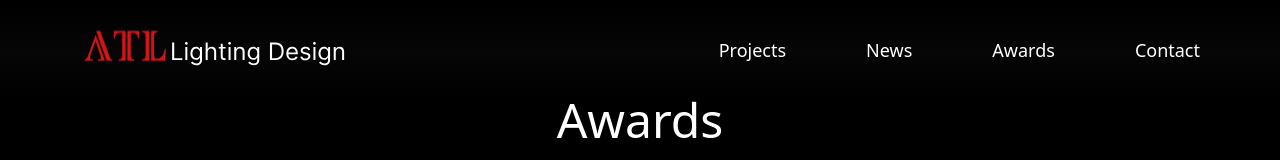
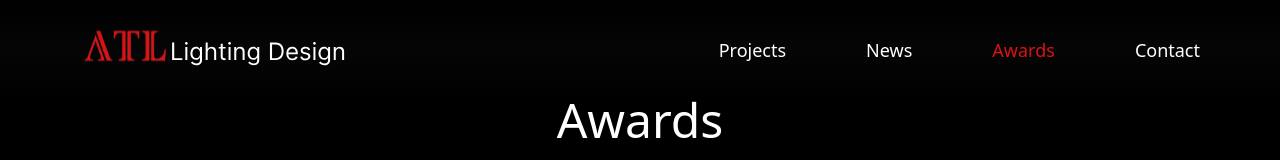
Before and after one commit to ludavidca/atl-lighting-design-website, a Vue app: page /awards in a window 1280 px wide. Shown: the top 160 px of the page. Built offline with nearby package versions, Linux system fonts and the light colour scheme.

Commit message:
testing fix for image src issues

```diff
--- a/src/App.vue
+++ b/src/App.vue
@@ -1,5 +1,9 @@
 <script setup lang="ts">
-import { RouterLink, RouterView } from 'vue-router'
+import { RouterLink, RouterView, useRoute } from 'vue-router'
+import { computed } from 'vue'
+
+const route = useRoute()
+const isActive = (path: string) => computed(() => route.path === path)
 </script>
 
 <template>
@@ -11,10 +15,10 @@ import { RouterLink, RouterView } from 'vue-router'
             <RouterLink to="/" ><img alt="Vue logo" src="@/assets/logo.svg"/></RouterLink>
           </div>
           <div class="w-1/2 flex items-center gap-x-20 justify-end pr-20">
-          <RouterLink to="/projects" class="text-white text-lg" active-class="text-atl-red">Projects</RouterLink>
-          <RouterLink to="/news" class="text-white text-lg" active-class="text-atl-red">News</RouterLink>
-          <RouterLink to="/awards" class="text-white text-lg" active-class="text-atl-red">Awards</RouterLink>
-          <RouterLink to="/contact" class="text-white text-lg" active-class="text-atl-red">Contact</RouterLink>
+            <RouterLink to="/projects" class="nav-link" :class="{ 'active': isActive('/projects').value }">Projects</RouterLink>
+            <RouterLink to="/news" class="nav-link" :class="{ 'active': isActive('/news').value }">News</RouterLink>
+            <RouterLink to="/awards" class="nav-link" :class="{ 'active': isActive('/awards').value }">Awards</RouterLink>
+            <RouterLink to="/contact" class="nav-link" :class="{ 'active': isActive('/contact').value }">Contact</RouterLink>
           </div>
         </nav>
       </header>
@@ -47,6 +51,14 @@ import { RouterLink, RouterView } from 'vue-router'
 </template>
 
 <style scoped>
+.nav-link {
+  @apply text-white text-lg transition-colors duration-200;
+}
+
+.nav-link.active {
+  @apply text-[#d91214];
+}
+
 .no-scrollbar {
   scrollbar-width: none;
   -ms-overflow-style: none;
--- a/src/views/HomeView.vue
+++ b/src/views/HomeView.vue
@@ -11,7 +11,7 @@ const carouselSlides = [image1, image2, image3];
 const values = ref([
   {
     title: "People-Centric",
-    text: "People are the central element of ATL. We rigorously pursue end usre experience and optimze owner benefits.",
+    text: "People are the central element of ATL. We rigorously pursue end user experience and optimize owner benefits.",
     imagelink: "src/assets/HomePage/peopleCentric.svg",
   },
   {
@@ -25,6 +25,7 @@ const values = ref([
     imagelink: "src/assets/HomePage/sustainability.svg",
   },
 ]);
+
 
 </script>
 
@@ -75,13 +76,10 @@ const values = ref([
             <div class="border-white border-2 p-6 flex-col">
               <h1 class="text-3xl text-white">{{value.title}}</h1>
               <div class="w-full h-[2px] bg-white my-3" />
-               <!-- Add Colors for values??  -->
               <p class="text-white text-lg pb-6">{{ value.text }}</p>
-
             </div>
             <img :src="value.imagelink" class="w-full pt-20">
           </div>
-
         </div>
       </div>
     </div>
--- a/vite.config.ts
+++ b/vite.config.ts
@@ -1,16 +1,15 @@
-import { fileURLToPath, URL } from 'node:url'
-
 import { defineConfig } from 'vite'
 import vue from '@vitejs/plugin-vue'
+import path from 'path'
 
-// https://vitejs.dev/config/
 export default defineConfig({
-  plugins: [
-    vue(),
-  ],
+  plugins: [vue()],
   resolve: {
     alias: {
-      '@': fileURLToPath(new URL('./src', import.meta.url))
+      '@': path.resolve(__dirname, './src')
     }
+  },
+  build: {
+    assetsInlineLimit: 0 // This ensures all assets are processed by the asset pipeline
   }
 })
```
Lines whose indentation alone changed are shown as unchanged.
